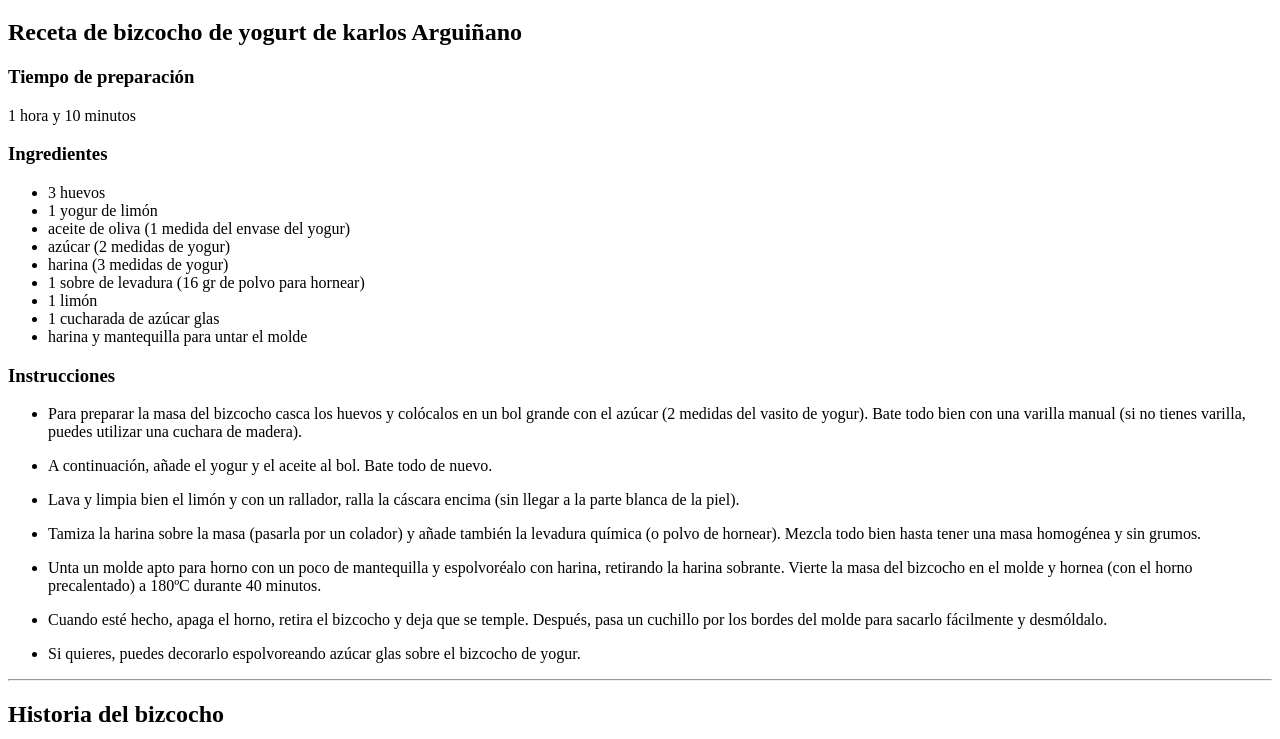
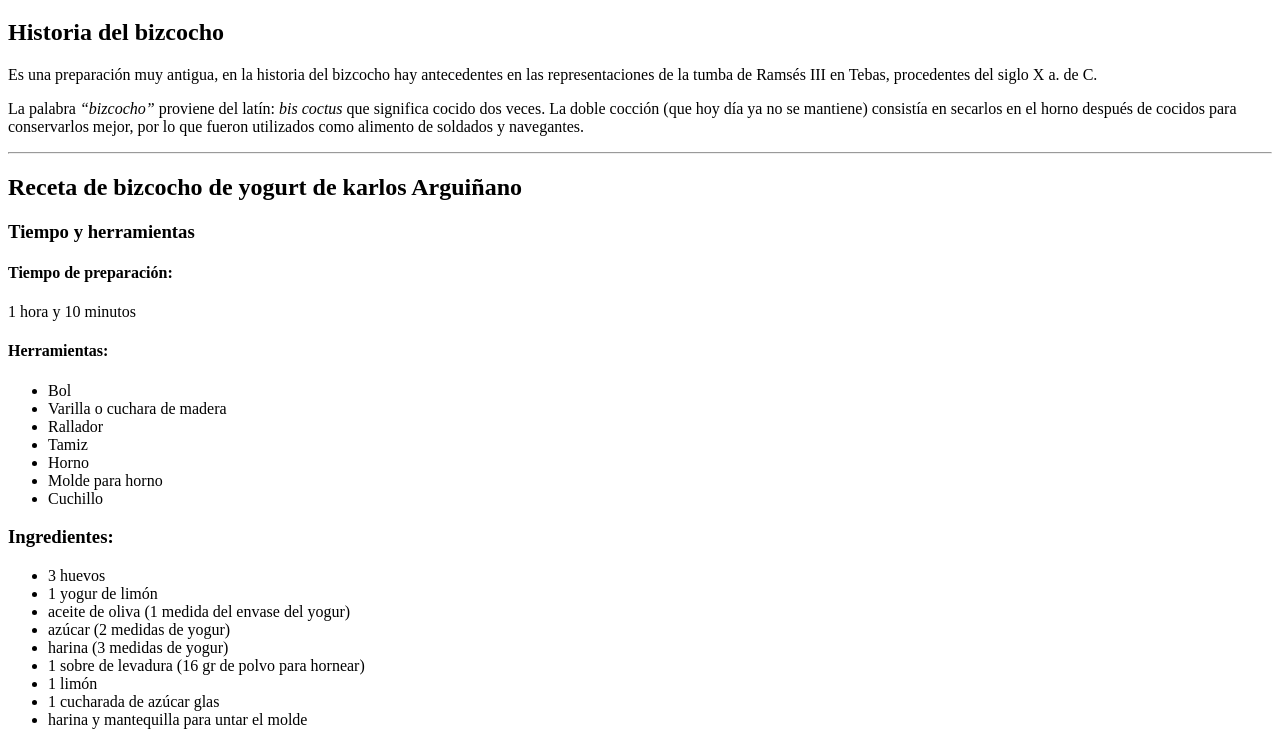
Before and after one commit to esterfrontend/4.2-Texto-HTML, a plain HTML site: page ejercicio3/index.html in a window 1280 px wide. Shown: the part 61-800 px from the top of the page. Drawn offline with Linux system fonts and the light colour scheme.

Commit message:
Cambia orden y jerarquía, añade herramientas

```diff
--- a/ejercicio3/index.html
+++ b/ejercicio3/index.html
@@ -7,10 +7,31 @@
 </head>
 <body>
     <h1>El bizcocho</h1>
+    <h2>Historia del bizcocho</h2>
+    <p>Es una preparación muy antigua, en la historia del bizcocho hay antecedentes en las representaciones de la tumba de Ramsés III en Tebas, procedentes del siglo X a. de C.</p>
+    <p>La palabra <i>“bizcocho”</i> proviene del latín: <i>bis coctus</i> que significa cocido dos veces. La doble cocción (que hoy día ya no se mantiene) consistía en secarlos en el horno después de cocidos para conservarlos mejor, por lo que fueron utilizados como alimento de soldados y navegantes.</p>
+
+    <hr>
+
     <h2>Receta de bizcocho de yogurt de karlos Arguiñano</h2>
-    <h3>Tiempo de preparación</h3>
+
+    <h3>Tiempo y herramientas</h3>
+
+    <h4>Tiempo de preparación:</h4>
     <p>1 hora y 10 minutos</p>
-    <h3>Ingredientes</h3>
+
+    <h4>Herramientas:</h4>
+    <ul>
+        <li>Bol</li>
+        <li>Varilla o cuchara de madera</li>
+        <li>Rallador</li>
+        <li>Tamiz</li>
+        <li>Horno</li>
+        <li>Molde para horno</li>
+        <li>Cuchillo</li>
+    </ul>
+
+    <h3>Ingredientes:</h3>
     <ul>
         <li>3 huevos </li>
         <li>1 yogur de limón </li>
@@ -22,8 +43,9 @@
         <li>1 cucharada de azúcar glas </li>
         <li>harina y mantequilla para untar el molde</li>
     </ul>
-    <h3>Instrucciones</h3>
-    <ul>
+
+    <h3>Instrucciones:</h3>
+    <ol>
         <li><p>Para preparar la masa del bizcocho casca los huevos y colócalos en un bol grande con el azúcar (2 medidas del vasito de yogur). Bate todo bien con una varilla manual (si no tienes varilla, puedes utilizar una cuchara de madera).</p></li>
         <li><p>A continuación, añade el yogur y el aceite al bol. Bate todo de nuevo. </p></li>
         <li><p>Lava y limpia bien el limón y con un rallador, ralla la cáscara encima (sin llegar a la parte blanca de la piel).</p></li>
@@ -31,10 +53,6 @@
         <li><p>Unta un molde apto para horno con un poco de mantequilla y espolvoréalo con harina, retirando la harina sobrante. Vierte la masa del bizcocho en el molde y hornea (con el horno precalentado) a 180ºC durante 40 minutos. </p></li>
         <li><p>Cuando esté hecho, apaga el horno, retira el bizcocho y deja que se temple. Después, pasa un cuchillo por los bordes del molde para sacarlo fácilmente y desmóldalo.</p></li>
         <li><p>Si quieres, puedes decorarlo espolvoreando azúcar glas sobre el bizcocho de yogur.</p></li>
-    </ul>
-    <hr>
-    <h2>Historia del bizcocho</h2>
-    <p>Es una preparación muy antigua, en la historia del bizcocho hay antecedentes en las representaciones de la tumba de Ramsés III en Tebas, procedentes del siglo X a. de C.</p>
-    <p>La palabra <i>“bizcocho”</i> proviene del latín: <i>bis coctus</i> que significa cocido dos veces. La doble cocción (que hoy día ya no se mantiene) consistía en secarlos en el horno después de cocidos para conservarlos mejor, por lo que fueron utilizados como alimento de soldados y navegantes.</p>
+    </ol>
 </body>
 </html>
```
